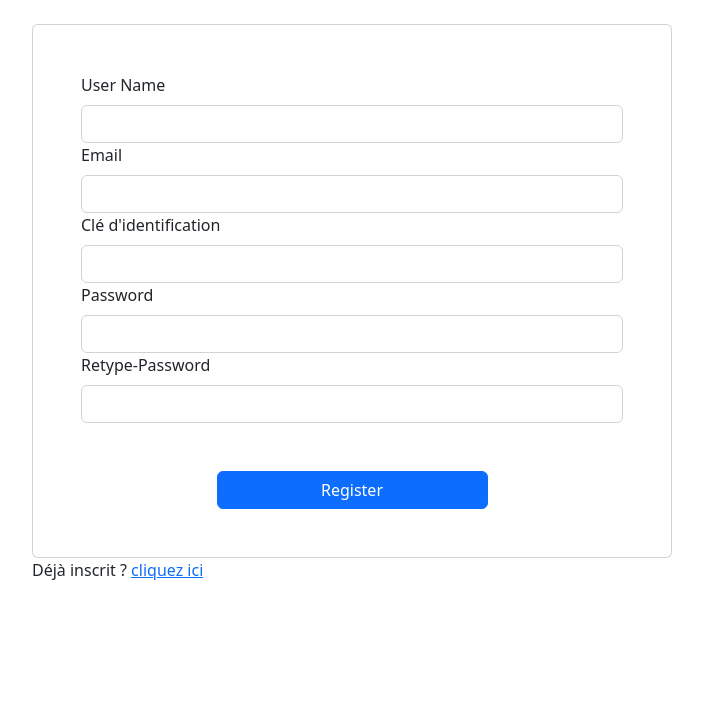
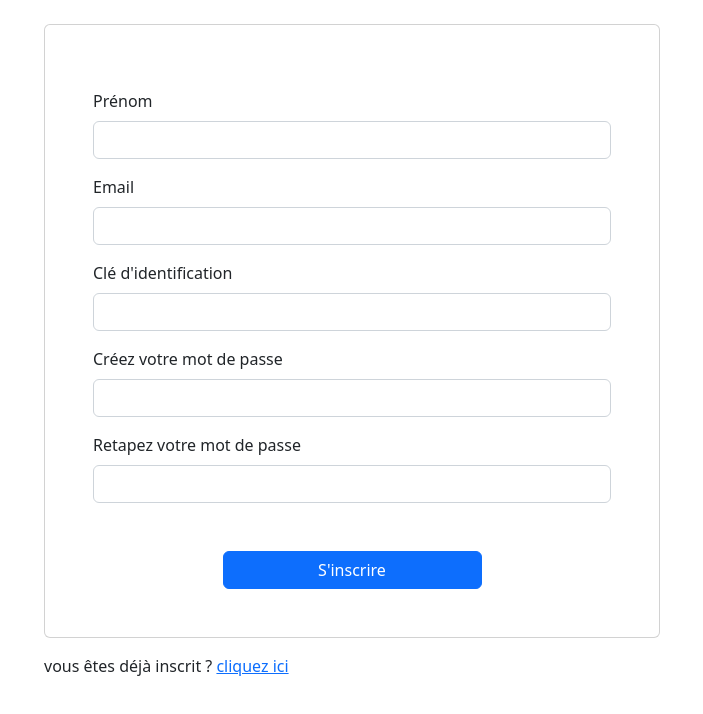
Before and after one commit to LouanFlamain/projetFullStack, a React (Create React App) app in the folder frontend/: page /register in a window 1280 px wide. Shown: the top 714 px of the page, without its empty margins (288-991 px from the left). Built offline with nearby package versions, Linux system fonts and the light colour scheme.

Commit message:
register update

```diff
--- a/frontend/src/pages/register.jsx
+++ b/frontend/src/pages/register.jsx
@@ -6,12 +6,12 @@ export default function Register() {
     event.preventDefault();
   };
   return (
-    <div className="pt-4">
+    <div className="p-4">
       <div className="w-50 mx-auto">
         <form className="card p-5" onSubmit={submit}>
-          <div>
+          <div class="mt-3">
             <label for="inputPassword5" className="form-label">
-              User Name
+              Prénom
             </label>
             <input
               type="text"
@@ -21,7 +21,7 @@ export default function Register() {
               name="username"
             />
           </div>
-          <div>
+          <div class="mt-3">
             <label for="inputPassword5" className="form-label">
               Email
             </label>
@@ -33,7 +33,7 @@ export default function Register() {
               name="email"
             />
           </div>
-          <div>
+          <div class="mt-3">
             <label for="inputPassword5" className="form-label">
               Clé d'identification
             </label>
@@ -45,9 +45,9 @@ export default function Register() {
               name="tokken"
             />
           </div>
-          <div>
+          <div class="mt-3">
             <label for="inputPassword5" className="form-label">
-              Password
+              Créez votre mot de passe
             </label>
             <input
               type="password"
@@ -57,9 +57,9 @@ export default function Register() {
               aria-describedby="passwordHelpBlock"
             />
           </div>
-          <div>
+          <div class="mt-3">
             <label for="inputPassword5" className="form-label">
-              Retype-Password
+              Retapez votre mot de passe
             </label>
             <input
               type="password"
@@ -70,11 +70,11 @@ export default function Register() {
             />
           </div>
           <button type="input" className="btn btn-primary w-50 mx-auto mt-5">
-            Register
+            S'inscrire
           </button>
         </form>
-        <p>
-          Déjà inscrit ? <Link to="/login">cliquez ici</Link>
+        <p class="mt-3">
+          vous êtes déjà inscrit ? <Link to="/login">cliquez ici</Link>
         </p>
       </div>
     </div>
```
